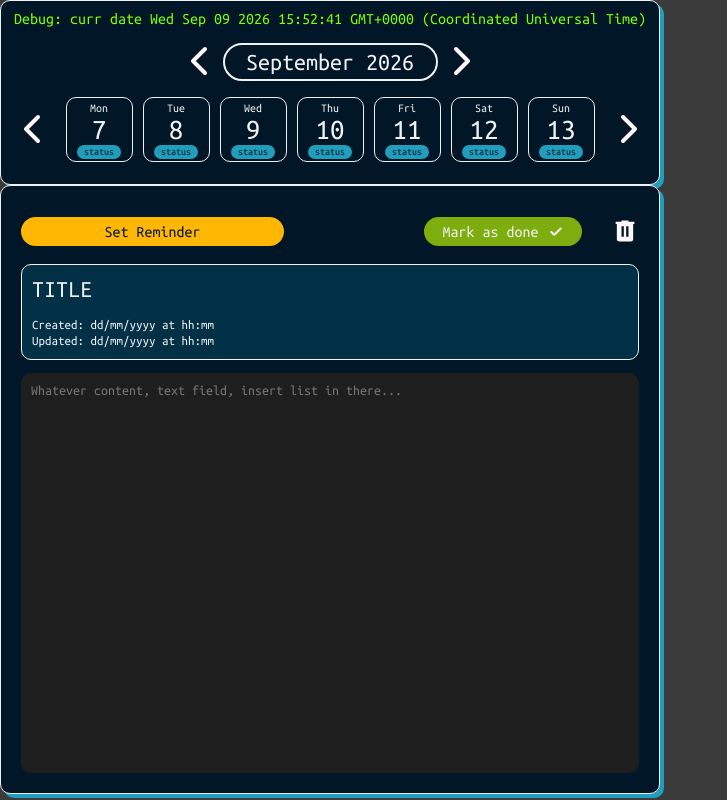
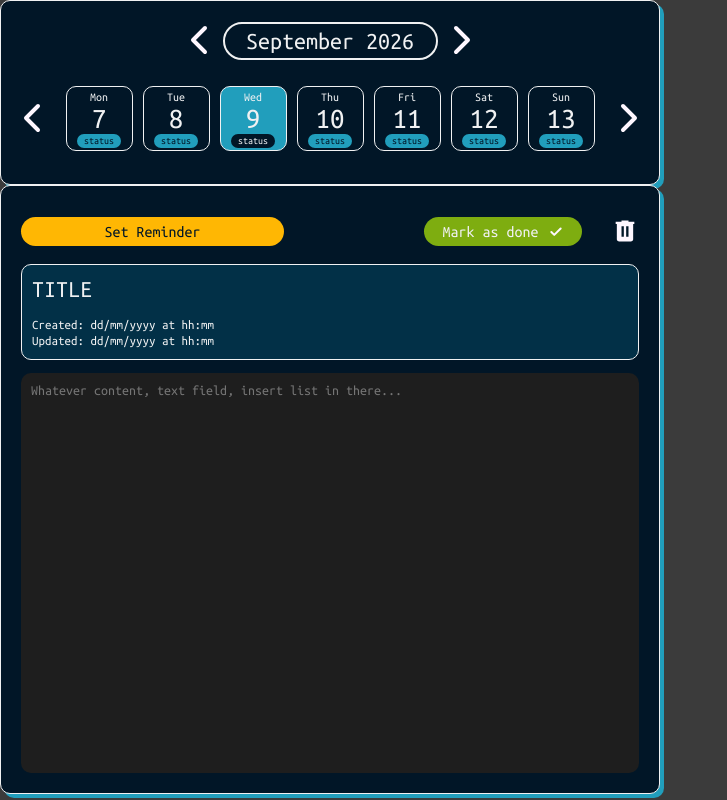
Before and after one commit to Snowlydial/WILO, a React (Vite) app in the folder frontend/: page / in a window 1280 px wide. Shown: the whole page, without its empty margins (0-727 px from the left). Built offline with nearby package versions, Linux system fonts and the light colour scheme.

Commit message:
2.12f-Visualize Selected DayCard
+ minor spacing fix

```diff
--- a/frontend/src/components/ui/date-selector/DateSelector.css
+++ b/frontend/src/components/ui/date-selector/DateSelector.css
@@ -4,8 +4,8 @@
     display: flex;
     flex-direction: column;
     align-items: center;
-    padding: 10px;
-    gap: 10px;
+    padding: 15px;
+    gap: 20px;
 
     width: 660px;
     height: 185px;
--- a/frontend/src/components/ui/date-selector/DateSelector.tsx
+++ b/frontend/src/components/ui/date-selector/DateSelector.tsx
@@ -54,7 +54,7 @@ export default function DateSelector() {
 
     return (
         <div className="date-selector">
-            <span className='Debug'>Debug: curr date {String(selectedDate)}</span>
+            {/* <span className='Debug'>Debug: curr date {String(selectedDate)}</span> */}
 
             <MonthYearSelector
                 selectedMonth={selectedMonth}
@@ -75,6 +75,7 @@ export default function DateSelector() {
                         day={String(date.getDate())}
                         dayTag={dayTag[index]}
                         status="status"
+                        isSelected={date.toDateString() === selectedDate.toDateString()}
                         onDayChange={() => setSelectedDate(date)}
                     />
                 ))}
--- a/frontend/src/components/ui/day-card/DayCard.css
+++ b/frontend/src/components/ui/day-card/DayCard.css
@@ -86,3 +86,18 @@
 
     color: #011627;
 }
+
+.day-card-selected {
+    background: #219EBC;
+    border: 1px solid #F0F1F2;
+}
+
+.day-card-selected > .day-card-day,
+.day-card-selected > .day-card-tag {
+    color: #011627;
+}
+
+.day-card-selected > .day-card-status {
+    background: #011627;
+    color: #F0F1F2;
+}
--- a/frontend/src/components/ui/day-card/DayCard.tsx
+++ b/frontend/src/components/ui/day-card/DayCard.tsx
@@ -4,12 +4,13 @@ interface DayCardProps {
     day: string
     dayTag: string
     status: string
+    isSelected: boolean
     onDayChange: () => void
 }
 
-export default function DayCard({day, dayTag, status, onDayChange}:DayCardProps) {
+export default function DayCard({day, dayTag, status, isSelected, onDayChange}:DayCardProps) {
     return (
-        <div className="day-card" onClick={onDayChange}>
+        <div className={`day-card ${isSelected ? 'day-card-selected' : ''}`} onClick={onDayChange}>
             <div className="day-info">
                 <span className='day-card-tag'>{dayTag}</span>
                 <span className='day-card-day'>{day}</span>
```
